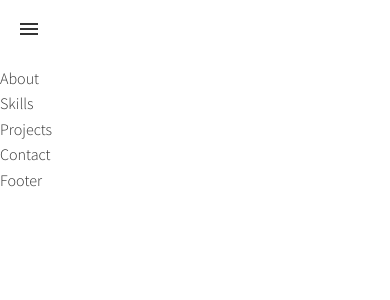
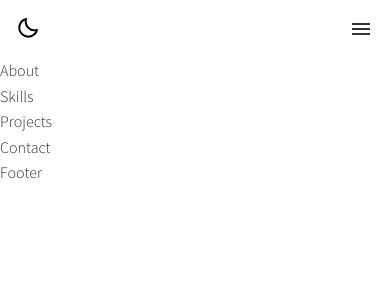
Before and after one commit to markjager13/next-portfolio, a Next.js app: page / in a window 390 px wide. Shown: the top 300 px of the page. Built offline with nearby package versions, Linux system fonts and the light colour scheme.

Commit message:
added dark mode toggle back, moved mobile menu to right using grid and flex

```diff
--- a/components/Header.js
+++ b/components/Header.js
@@ -1,19 +1,30 @@
 import React, { useState } from 'react'
 import Link from 'next/link'
-import { StyledHeader, StyledNav, NavToggle, NavToggleLabel, NavIcon, NavLinks, NavLink } from './styles/Header.styled'
+import { StyledHeader, StyledNav, NavToggle, NavToggleLabel, NavIcon, NavLinks, NavLink, ModeToggle } from './styles/Header.styled'
+import { BiMoon } from 'react-icons/bi';
 
 
 
 const Header = () => {
 
+    const [isDarkMode, setDarkMode] = useState(false);
+
+    const handleToggle = () => {
+        setDarkMode(!isDarkMode);
+        // console.log(isDarkMode);
+     }
+
   return (
     <StyledHeader>
         <StyledNav>
+            <ModeToggle onClick={handleToggle}>
+                <BiMoon />
+            </ModeToggle>
             <NavToggle type="checkbox" id="navToggle"/>
             <NavToggleLabel htmlFor='navToggle'>
                 <NavIcon />
             </NavToggleLabel>
-            <NavLinks className="navLinks2">
+            <NavLinks id="navLinks2">
                 <li>
                     <Link href="/" passHref>
                         <NavLink>About</NavLink>
--- a/components/styles/Header.styled.js
+++ b/components/styles/Header.styled.js
@@ -4,17 +4,19 @@ export const StyledHeader = styled.header`
     width: 100%;
 
     @media (min-width: 48em) {
-        max-width: 1000px;
+        max-width: 1024px;
         padding: 1em 0;
         margin: 0 auto;
     }
 `;
 
 export const StyledNav = styled.nav`
+    display: grid;
+    grid-template-columns: 58px 1fr 100px 58px;
 
     @media (min-width: 48em) {
         display: flex;
-        justify-content: flex-end;
+        justify-content: space-between;
         align-items: center;
     }
 `;
@@ -46,9 +48,12 @@ export const NavToggle = styled.input`
 
 export const NavToggleLabel = styled.label`
     padding: 28px 20px;
-    position: relative;
     cursor: pointer;
-    display: inline-block;
+    grid-row: 1;
+    grid-column: 4;
+    display: flex;
+    justify-content: flex-end;
+
 
     @media (min-width: 48em) {
         display: none;
@@ -87,6 +92,9 @@ export const NavIcon = styled.span`
 `;
 
 export const NavLinks = styled.ul`
+    grid-row: 2;
+    grid-column: 3;
+
     opacity: 0;
     visibility: hidden;
     max-height: 0;
@@ -144,3 +152,18 @@ export const NavLink = styled.a`
         }
     }
 `;
+
+export const ModeToggle = styled.button`
+    grid-row: 1;
+    display: flex;
+    padding: 1rem;
+    border: none;
+    outline: none;
+    font-size: 1.5rem;
+    cursor: pointer;
+    background: none;
+    transition: .2s all ease-in-out;
+
+
+
+`;
```
